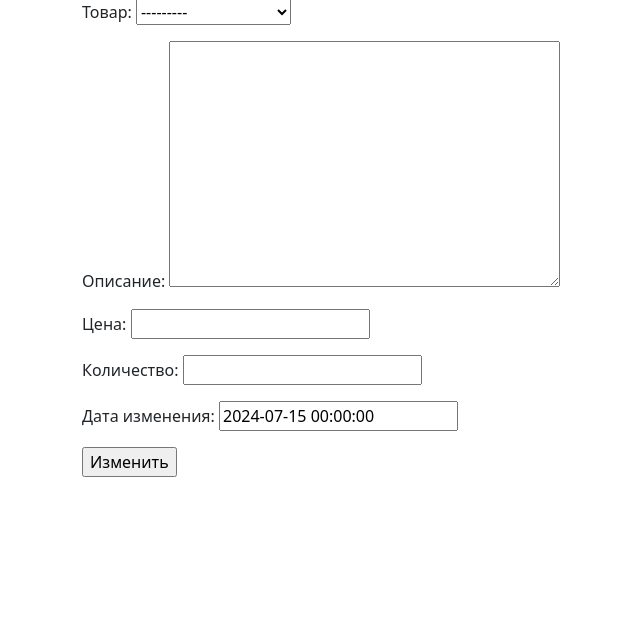
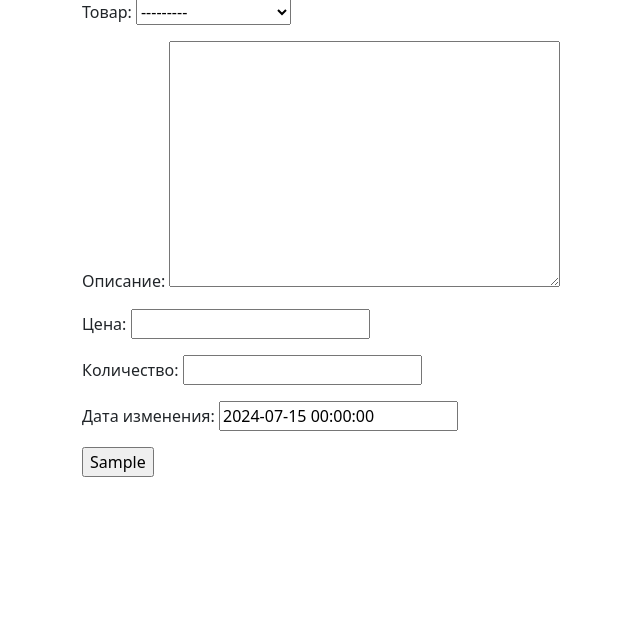
Before and after one commit to trimming/Djangofirstproject, a Django app: template homework/hw_2app/templates/hw_2app/product_form.html in a window 1280 px wide. Shown: the part 47-688 px from the top of the page, without its empty margins (0-640 px from the left). Run offline with Django 5.2, Linux system fonts and the light colour scheme; tables that the repository leaves empty hold one stand-in row (values such as "Sample post"); the template is opened without the code that fills it: values that come from a table or form of the project are taken from there, most other values are stand-ins (such as "Sample title", 1, 10 or a date in 2020); parts of the project's set-up code (start-up, migrations or seed data) failed here and were passed over.

Commit message:
Update product_form.html

```diff
--- a/homework/hw_2app/templates/hw_2app/product_form.html
+++ b/homework/hw_2app/templates/hw_2app/product_form.html
@@ -7,7 +7,7 @@
     <form method="post">
       {% csrf_token %}
       {{ form.as_p }}
-      <input type="submit" value="Изменить">
+      <input type="submit" value={{ btn_text }}>
     </form>
     <h3>{{ message }}</h3>
 
```
